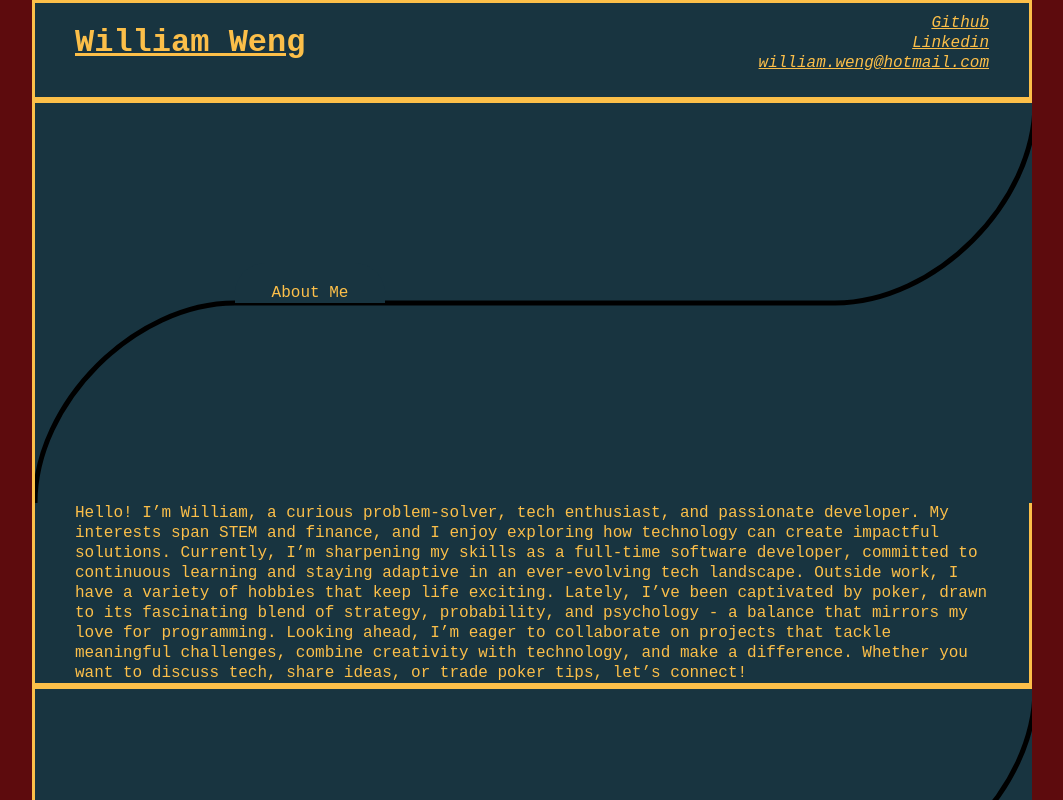
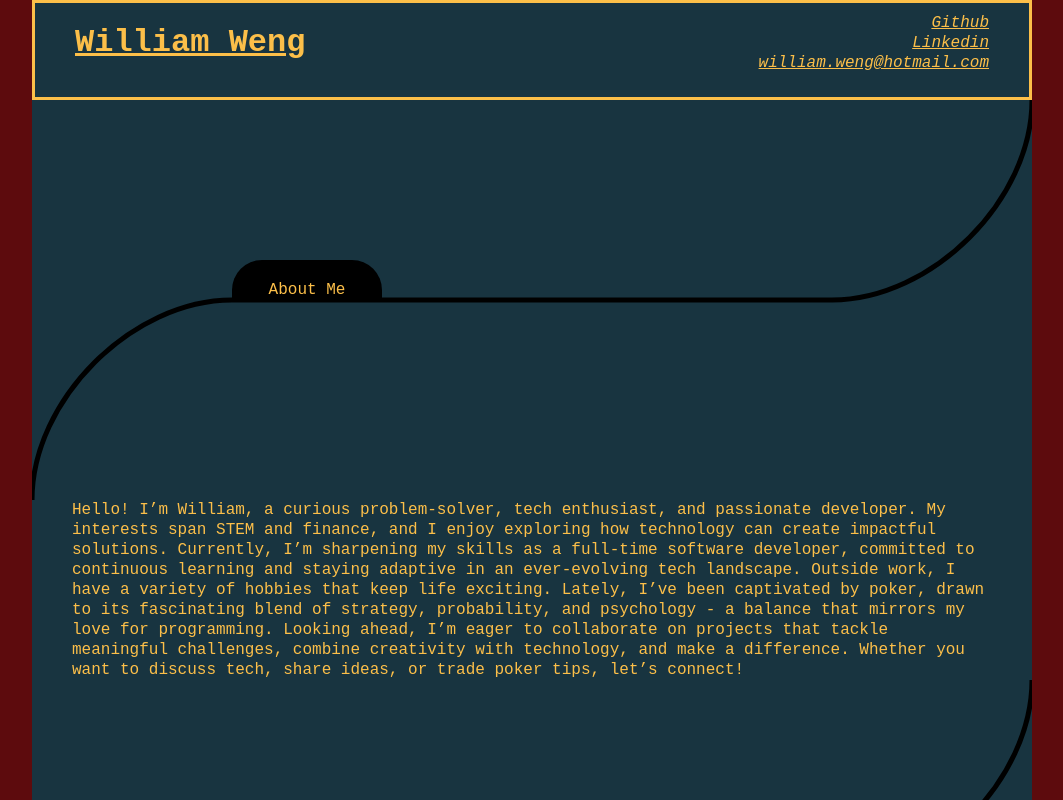
Before and after one commit to will-weng/will-weng.github.io, a React (Create React App) app: page / in a window 1280 px wide. Shown: the whole page, without its empty margins (108-1171 px from the left). Built offline with nearby package versions, Linux system fonts and the light colour scheme; the HTML template or start-up script is replaced by a standard one.

Commit message:
Apply colour to individual component

```diff
--- a/src/Content.tsx
+++ b/src/Content.tsx
@@ -19,10 +19,6 @@ const ContentStyle = styled.div`
     &::-webkit-scrollbar { /* Hide scrollbar for Chrome, Safari and Opera */
         display: none;
     }
-
-    * {
-        background-color: ${({ theme }) => theme.colours.Main};
-    }
 `
 
 function Content() {
--- a/src/components/Folder/Folder.tsx
+++ b/src/components/Folder/Folder.tsx
@@ -16,8 +16,6 @@ export interface FolderContentType {
 }
 
 const StyledFolder = styled.div`
-    background-color: red;
-    border-style: solid;
 `
 
 function Folder(props: FolderProps) {
--- a/src/components/Folder/FolderHeader.tsx
+++ b/src/components/Folder/FolderHeader.tsx
@@ -13,6 +13,7 @@ const StyledFolderHeader = styled.div`
 `
 
 const StyledSVG = styled.svg`
+    background-color: ${({ theme }) => theme.colours.Main};
     width: 100%;
     height: 100%;
 `
--- a/src/components/Folder/FolderSummary.tsx
+++ b/src/components/Folder/FolderSummary.tsx
@@ -6,6 +6,7 @@ export interface FolderSummaryProps {
 }
 
 const StyledFolderSummary = styled.div`
+    background-color: ${({ theme }) => theme.colours.Main};
     padding-left: 40px;
     padding-right: 40px;
 `
```
